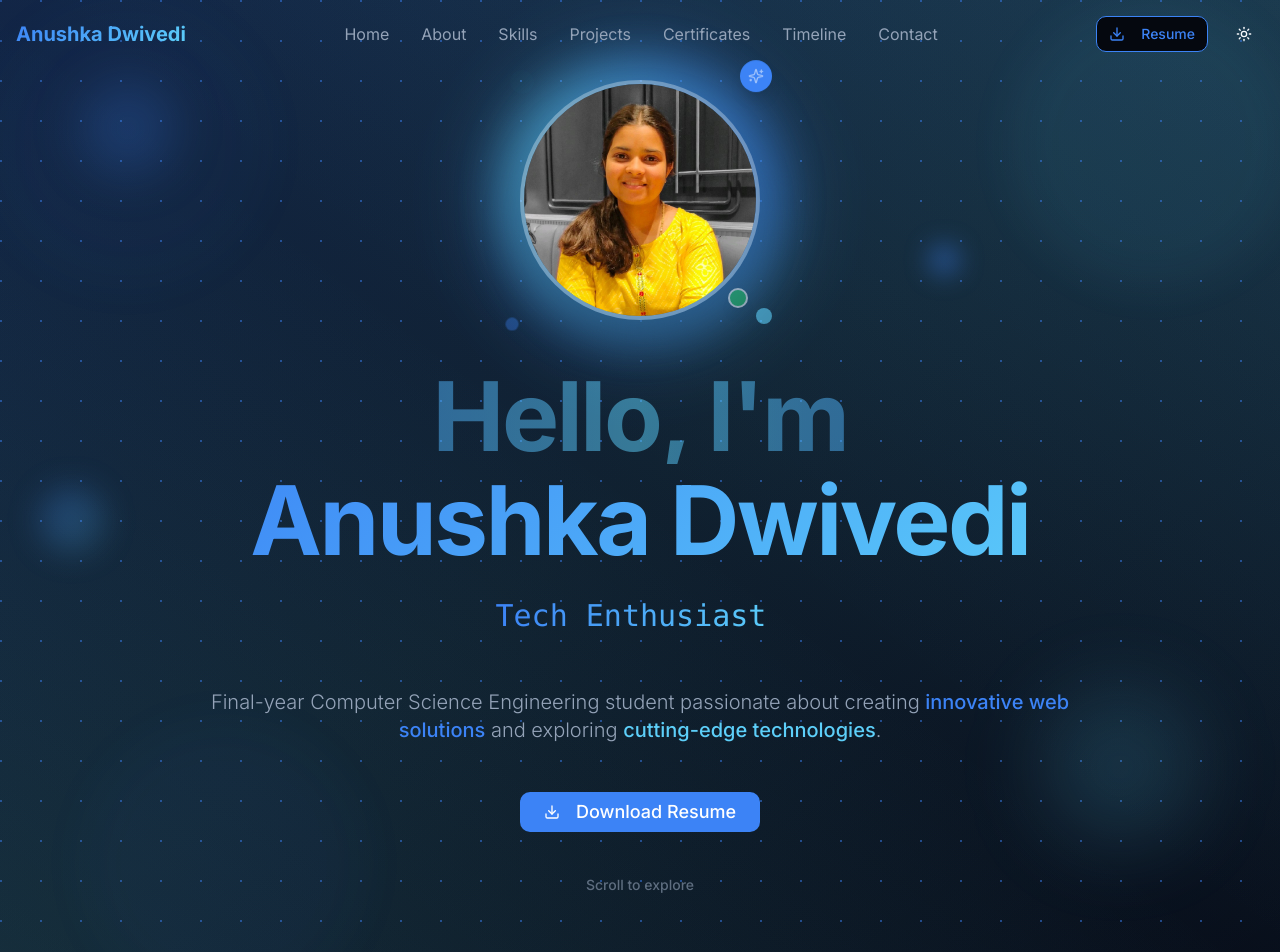
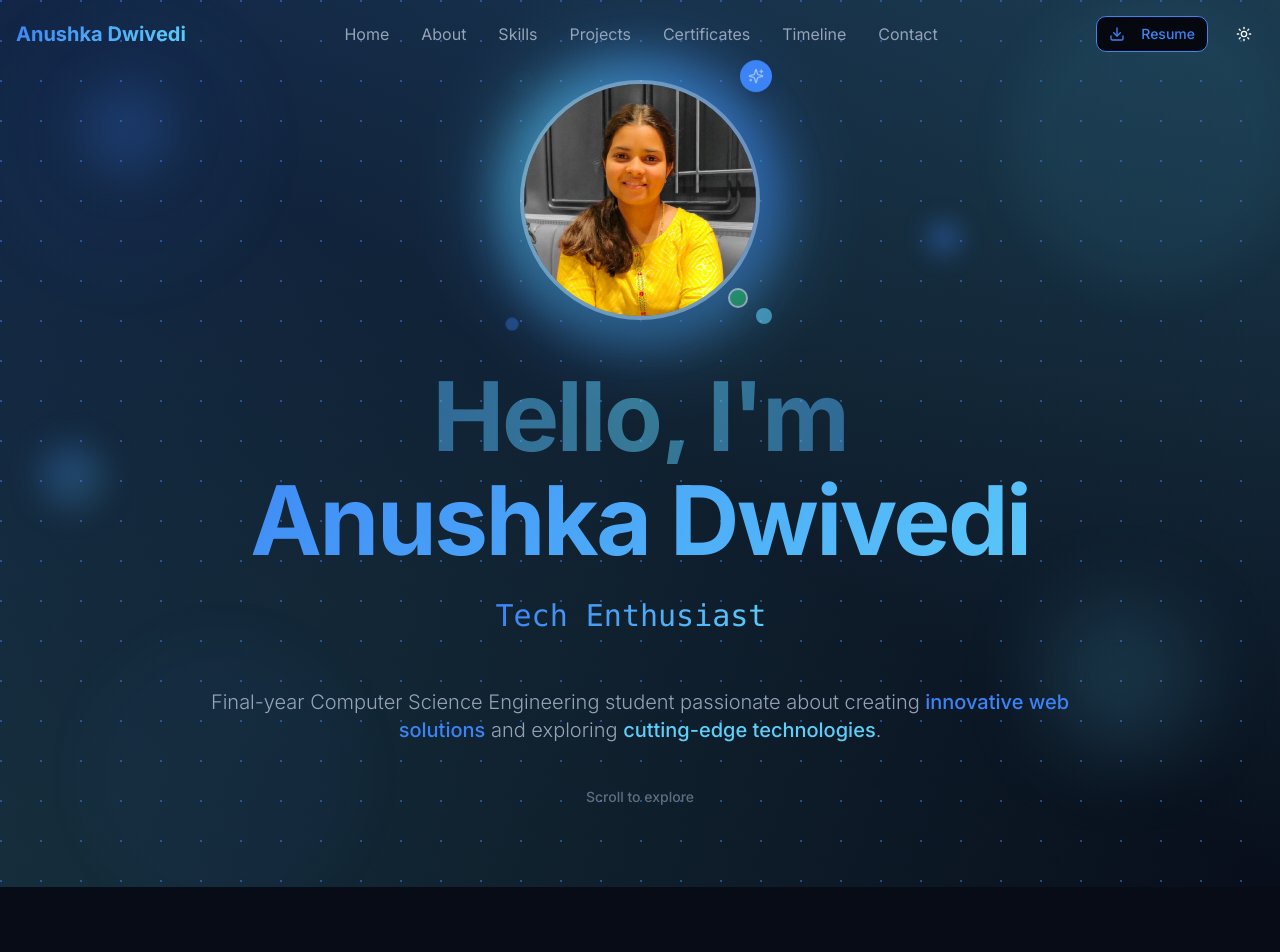
Before and after one commit to anushka-dwivedi/anushkaportfolio, a React (Vite) app: page / in a window 1280 px wide. Shown: the top 952 px of the page. Built offline with nearby package versions, Linux system fonts and the light colour scheme.

Commit message:
Visual edit in Lovable
Edited UI in Lovable

```diff
--- a/src/components/hero-section.tsx
+++ b/src/components/hero-section.tsx
@@ -6,7 +6,6 @@ const HeroSection = () => {
   const [currentPhraseIndex, setCurrentPhraseIndex] = useState(0);
   const [isTyping, setIsTyping] = useState(true);
   const phrases = ["Aspiring Developer", "Tech Enthusiast", "Frontend Developer", "Problem Solver"];
-
   const handleDownloadResume = () => {
     const link = document.createElement('a');
     link.href = '/lovable-uploads/50d80157-3da7-41ac-9421-dc4ddba51200.png';
@@ -122,15 +121,7 @@ const HeroSection = () => {
           </p>
 
           {/* Resume Download Button */}
-          <div className="mb-8 sm:mb-12">
-            <Button
-              onClick={handleDownloadResume}
-              className="bg-portfolio-accent hover:bg-portfolio-accent/90 text-white px-6 py-3 text-lg font-medium"
-            >
-              <Download className="w-5 h-5 mr-2" />
-              Download Resume
-            </Button>
-          </div>
+
 
           {/* Ultra-modern Scroll indicator */}
           <div className="animate-bounce hidden sm:block">
```
